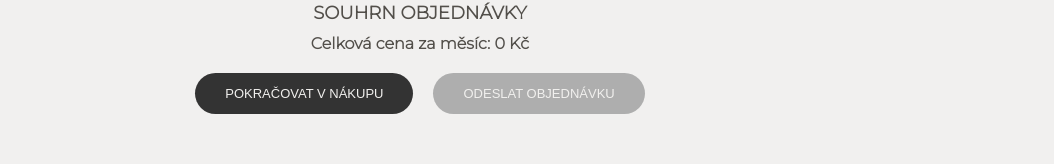
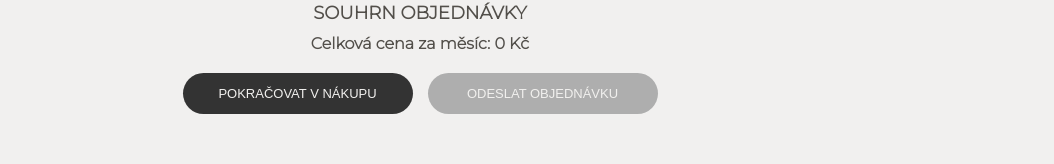
Before and after one commit to Kristyna-Novakova/slow-wear, a React app: page /kosik in a window 1280 px wide. Shown: the part 317-481 px from the top of the page, without its empty margins (220-1274 px from the left). Built offline with nearby package versions, Linux system fonts and the light colour scheme; a web font is replaced by a local one.

Commit message:
button fix

```diff
--- a/src/pages/ShoppingCart/style.css
+++ b/src/pages/ShoppingCart/style.css
@@ -89,10 +89,19 @@
 .cart-actions {
   margin-top: 20px;
   text-align: center;
+
 }
 
-.cart-actions a button {
-  margin-right: 20px;
+.cart-actions {
+  display: flex;
+  flex-direction: row;
+  gap: 15px;
+  justify-content: center;
+  align-items: center;
+}
+
+.cart-actions button {
+  width: 230px;
 }
 
 
@@ -115,11 +124,7 @@
   }
 
   .cart-actions {
-    display: flex;
     flex-direction: column;
-    gap: 15px;
-    justify-content: center;
-    align-items: center;
   }
 
   .cart-actions a button {
--- a/src/pages/UserLayout/style.css
+++ b/src/pages/UserLayout/style.css
@@ -182,3 +182,17 @@
     font-size: 14px;
   }
 }
+
+
+/* Phone */
+
+@media (max-width: 460px) {
+  .login-section {
+    padding: 40px 20px;
+  }
+
+  .login-section h2 {
+    font-size: 25px;
+  }
+
+}
```
